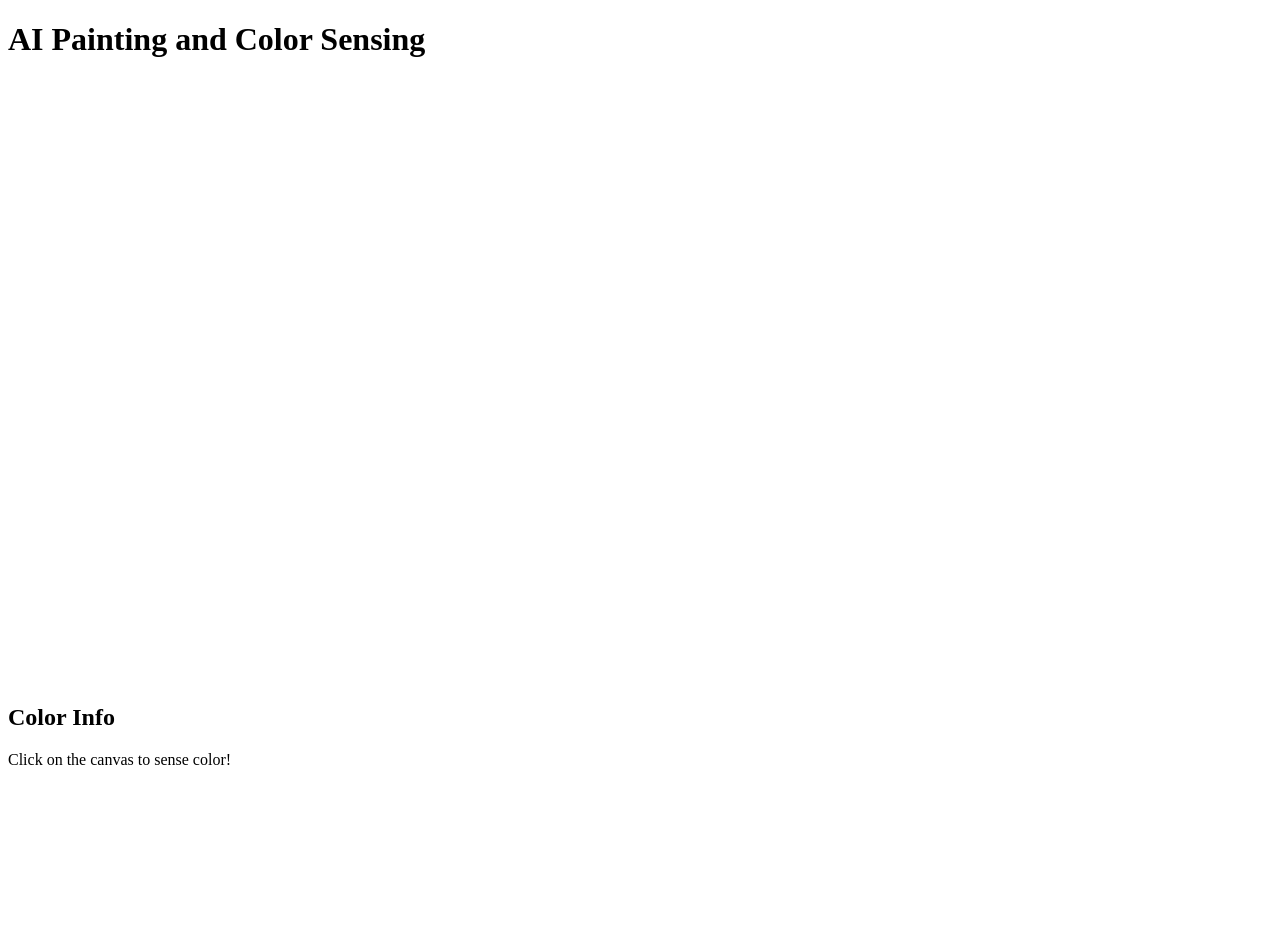
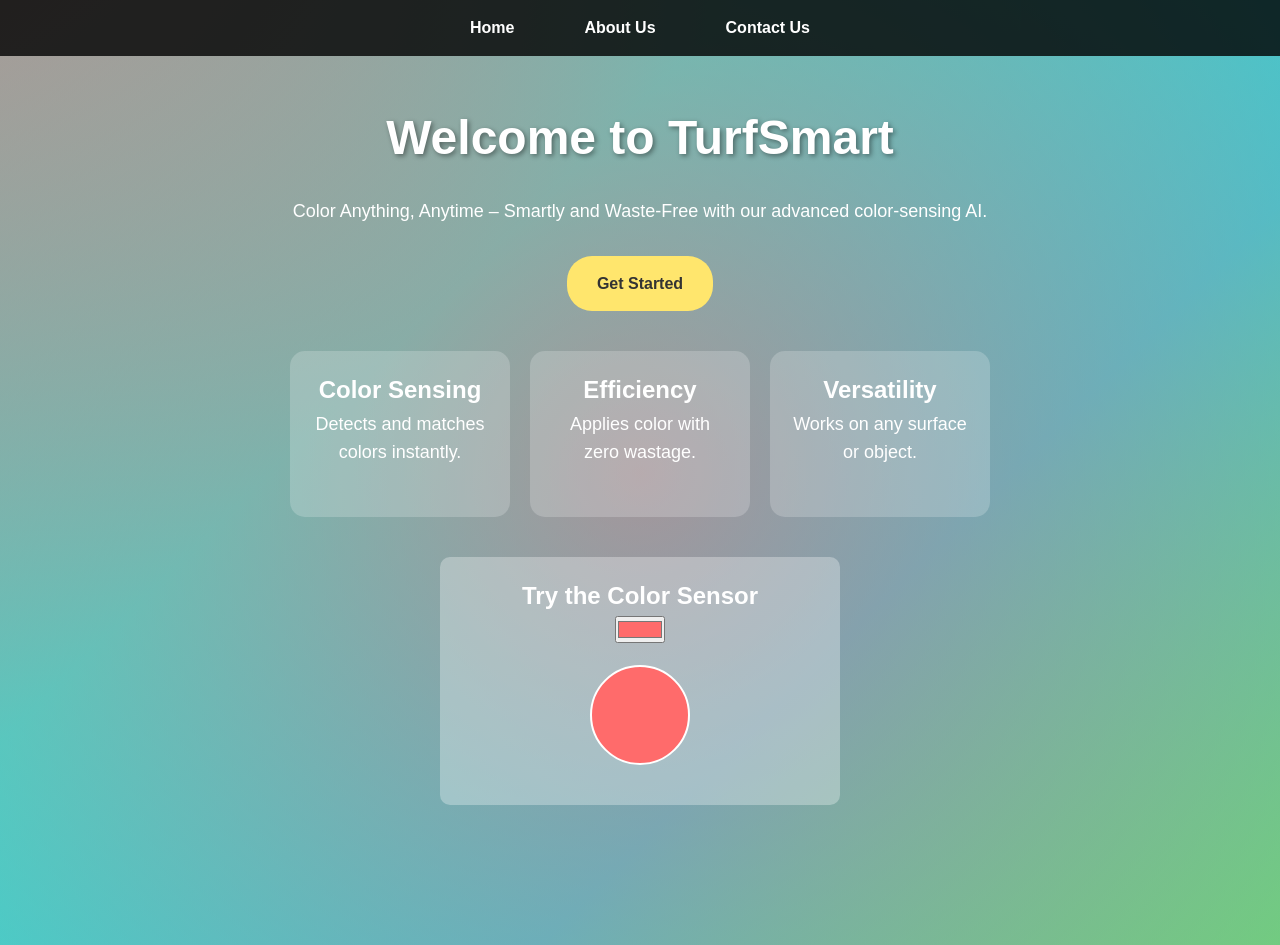
Before and after one commit to KINGLEE2343/turfsmart, a plain HTML site: page index.html in a window 1280 px wide. Before the commit the page ends 800 px from the top, so only its background shows below. Drawn offline with Linux system fonts and the light colour scheme.

Commit message:
Update index.html

```diff
--- a/index.html
+++ b/index.html
@@ -3,19 +3,183 @@
 <head>
     <meta charset="UTF-8">
     <meta name="viewport" content="width=device-width, initial-scale=1.0">
-    <title>AI Painting and Color Sensing</title>
-    <link rel="stylesheet" href="styles.css">
+    <title>TurfSmart - Color Sensing AI</title>
+    <style>
+        * {
+            margin: 0;
+            padding: 0;
+            box-sizing: border-box;
+            font-family: Arial, sans-serif;
+        }
+        body {
+            background: linear-gradient(135deg, #ff6b6b, #4ecdc4, #45b7d1, #96c93d);
+            min-height: 100vh;
+            color: white;
+            line-height: 1.6;
+        }
+        nav {
+            background: rgba(0, 0, 0, 0.8);
+            padding: 15px;
+            position: fixed;
+            width: 100%;
+            top: 0;
+            z-index: 10;
+        }
+        nav ul {
+            list-style: none;
+            display: flex;
+            justify-content: center;
+            gap: 30px;
+        }
+        nav a {
+            color: white;
+            text-decoration: none;
+            font-weight: bold;
+            padding: 10px 20px;
+            border-radius: 20px;
+            transition: background 0.3s, transform 0.3s;
+        }
+        nav a:hover {
+            background: #ffe66d;
+            color: #333;
+            transform: scale(1.1);
+        }
+        .section {
+            padding: 100px 20px;
+            display: none;
+            text-align: center;
+        }
+        .section.active {
+            display: block;
+        }
+        h1 {
+            font-size: 48px;
+            text-shadow: 2px 2px 5px rgba(0, 0, 0, 0.4);
+            margin-bottom: 20px;
+        }
+        p {
+            font-size: 18px;
+            max-width: 700px;
+            margin: 0 auto 30px;
+        }
+        .cta-button {
+            display: inline-block;
+            padding: 15px 30px;
+            background: #ffe66d;
+            color: #333;
+            text-decoration: none;
+            font-weight: bold;
+            border-radius: 25px;
+            transition: transform 0.3s;
+        }
+        .cta-button:hover {
+            transform: scale(1.1);
+        }
+        #home {
+            background: radial-gradient(circle, rgba(255, 107, 107, 0.5), rgba(78, 205, 196, 0.5));
+        }
+        #about {
+            background: radial-gradient(circle, rgba(69, 183, 209, 0.5), rgba(150, 201, 61, 0.5));
+        }
+        #contact {
+            background: radial-gradient(circle, rgba(255, 230, 109, 0.5), rgba(255, 107, 107, 0.5));
+        }
+        .features {
+            display: flex;
+            justify-content: center;
+            gap: 20px;
+            margin-top: 40px;
+        }
+        .feature-box {
+            background: rgba(255, 255, 255, 0.2);
+            padding: 20px;
+            border-radius: 15px;
+            width: 220px;
+            transition: transform 0.3s;
+        }
+        .feature-box:hover {
+            transform: translateY(-10px);
+        }
+        #color-demo {
+            margin: 40px auto;
+            padding: 20px;
+            background: rgba(255, 255, 255, 0.3);
+            border-radius: 10px;
+            max-width: 400px;
+        }
+        #color-output {
+            width: 100px;
+            height: 100px;
+            margin: 20px auto;
+            border-radius: 50%;
+            border: 2px solid white;
+            transition: background 0.5s;
+        }
+    </style>
 </head>
 <body>
-    <div class="container">
-        <h1>AI Painting and Color Sensing</h1>
-        <canvas id="paintCanvas" width="800" height="600"></canvas>
-        <div class="color-info">
-            <h2>Color Info</h2>
-            <div id="colorDisplay" class="color-display"></div>
-            <p id="colorValue">Click on the canvas to sense color!</p>
+    <nav>
+        <ul>
+            <li><a href="#" onclick="showSection('home')">Home</a></li>
+            <li><a href="#" onclick="showSection('about')">About Us</a></li>
+            <li><a href="#" onclick="showSection('contact')">Contact Us</a></li>
+        </ul>
+    </nav>
+
+    <div id="home" class="section active">
+        <h1>Welcome to TurfSmart</h1>
+        <p>Color Anything, Anytime – Smartly and Waste-Free with our advanced color-sensing AI.</p>
+        <a href="#" class="cta-button">Get Started</a>
+        <div class="features">
+            <div class="feature-box">
+                <h2>Color Sensing</h2>
+                <p>Detects and matches colors instantly.</p>
+            </div>
+            <div class="feature-box">
+                <h2>Efficiency</h2>
+                <p>Applies color with zero wastage.</p>
+            </div>
+            <div class="feature-box">
+                <h2>Versatility</h2>
+                <p>Works on any surface or object.</p>
+            </div>
+        </div>
+        <div id="color-demo">
+            <h2>Try the Color Sensor</h2>
+            <input type="color" id="color-picker" value="#ff6b6b">
+            <div id="color-output" style="background: #ff6b6b;"></div>
         </div>
     </div>
-    <script src="script.js"></script>
+
+    <div id="about" class="section">
+        <h1>About TurfSmart</h1>
+        <p>TurfSmart is a revolutionary AI designed to make coloring effortless and sustainable. Our technology uses advanced sensors to detect and apply colors with precision, eliminating waste and maximizing efficiency.</p>
+        <a href="#" class="cta-button">Learn More</a>
+    </div>
+
+    <div id="contact" class="section">
+        <h1>Contact Us</h1>
+        <p>Have questions? Reach out to us!</p>
+        <p>Email: turfsmart@gmail.com</p>
+        <p>Phone:0714570455</p>
+        <a href="#" class="cta-button">Send a Message</a>
+    </div>
+
+    <script>
+        // Show/hide sections
+        function showSection(sectionId) {
+            document.querySelectorAll('.section').forEach(section => {
+                section.classList.remove('active');
+            });
+            document.getElementById(sectionId).classList.add('active');
+        }
+
+        // Color picker functionality
+        const colorPicker = document.getElementById('color-picker');
+        const colorOutput = document.getElementById('color-output');
+        colorPicker.addEventListener('input', () => {
+            colorOutput.style.background = colorPicker.value;
+        });
+    </script>
 </body>
 </html>
```
